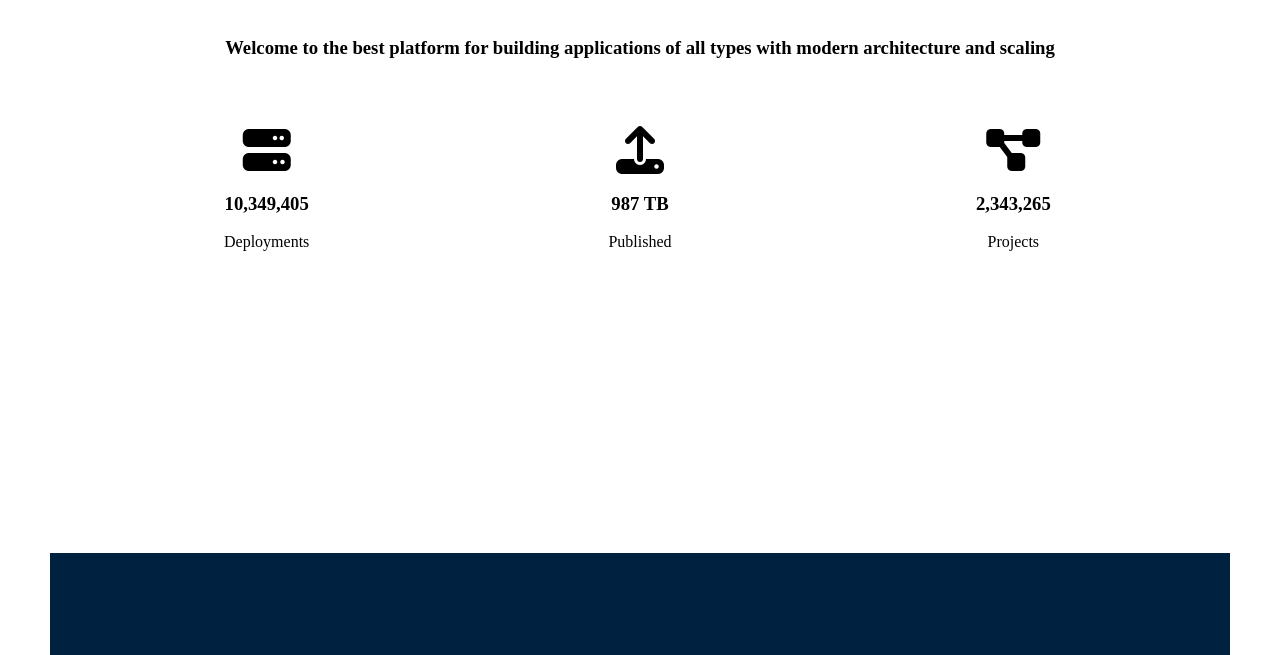
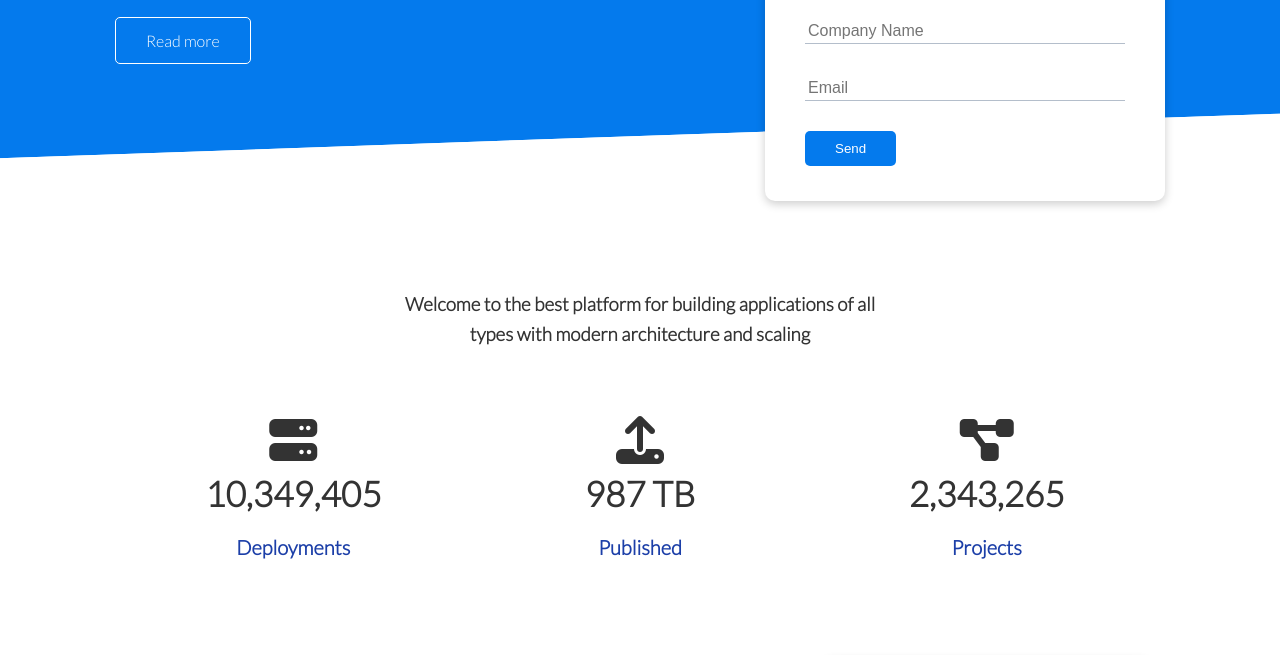
Before and after one commit to V-Valkiriya/Loruki, a plain HTML site: page index.html in a window 1280 px wide. Shown: the part 304-959 px from the top of the page. Drawn offline with Linux system fonts and the light colour scheme; the site is published under a folder, as on GitHub Pages, so addresses that start at the root find nothing.

Commit message:
fix style href

```diff
--- a/index.html
+++ b/index.html
@@ -6,8 +6,8 @@
     <meta name="viewport" content="width=device-width, initial-scale=1.0">
     <link rel="stylesheet" href="https://cdnjs.cloudflare.com/ajax/libs/font-awesome/6.1.2/css/all.min.css" integrity="sha512-1sCRPdkRXhBV2PBLUdRb4tMg1w2YPf37qatUFeS7zlBy7jJI8Lf4VHwWfZZfpXtYSLy85pkm9GaYVYMfw5BC1A==" crossorigin="anonymous" referrerpolicy="no-referrer" />
 
-    <link rel="stylesheet" href="css/utilities.css">
-    <link rel="stylesheet" href="/css/style.css">
+    <link rel="stylesheet" href="./css/utilities.css">
+    <link rel="stylesheet" href="./css/style.css">
 
 
 
```
